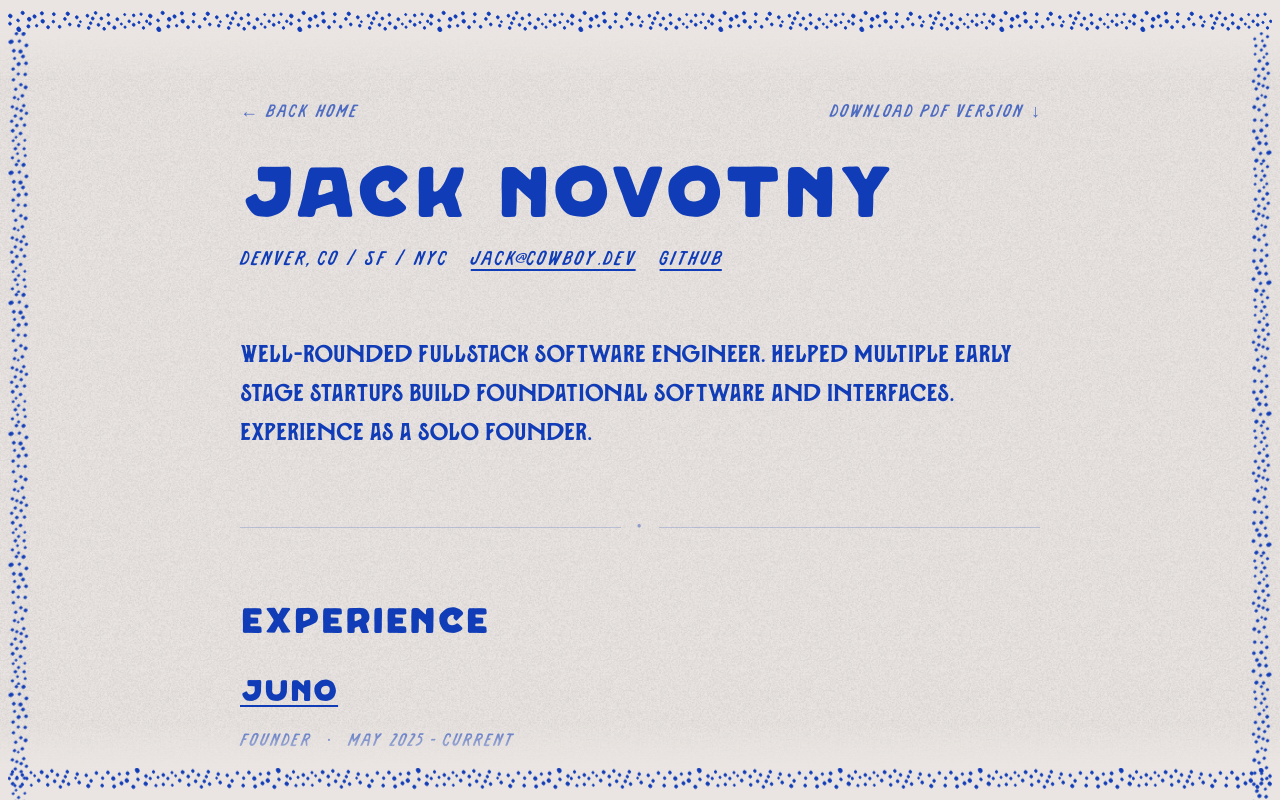
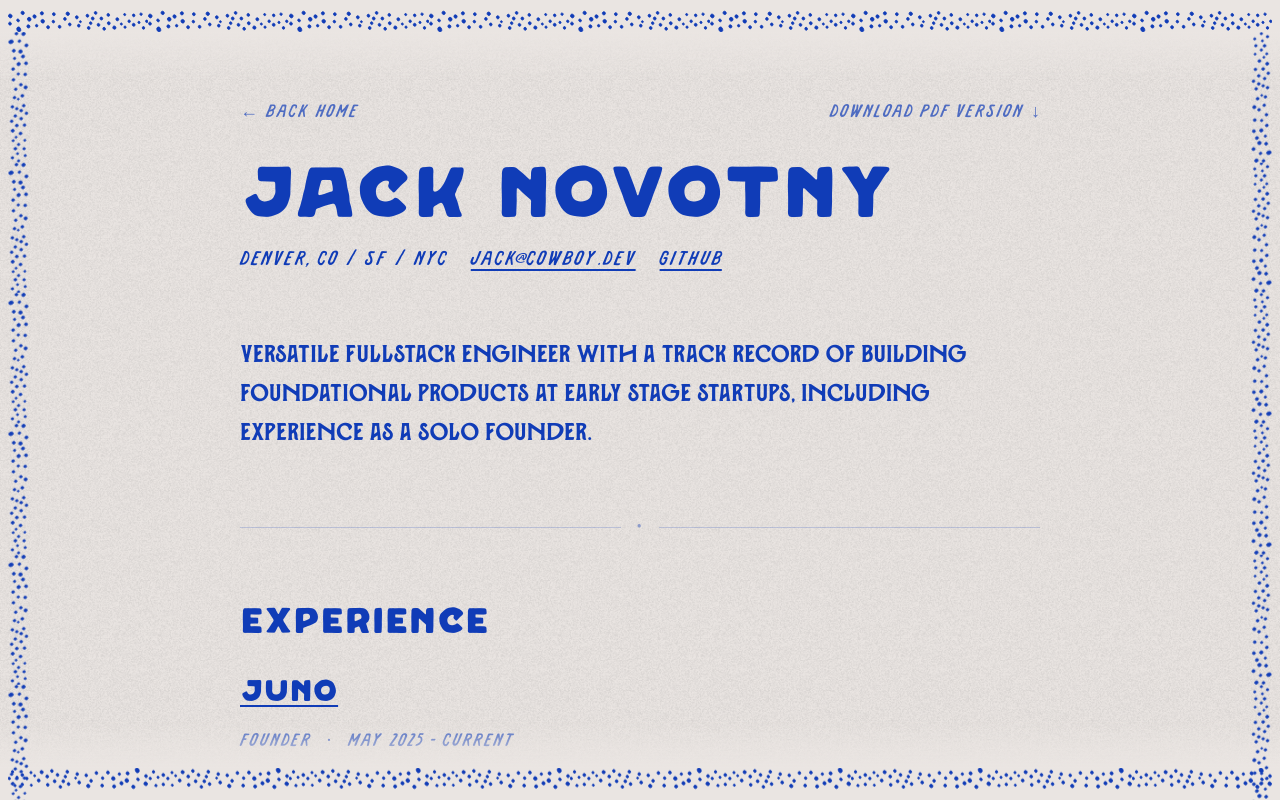
Before and after one commit to hexcowboy/cowboy.dev, a React (Vite) app: page /resume in a window 1280 px wide. Built offline with nearby package versions, Linux system fonts and the light colour scheme.

Commit message:
chaneg tagline

```diff
--- a/scripts/resume.html
+++ b/scripts/resume.html
@@ -142,7 +142,7 @@
   </header>
 
   <section class="summary">
-    <p>Well-rounded fullstack software engineer. Helped multiple early stage startups build foundational software and interfaces. Experience as a solo founder.</p>
+    <p>Versatile fullstack engineer with a track record of building foundational products at early stage startups, including experience as a solo founder.</p>
   </section>
 
   <section>
--- a/src/routes/resume.tsx
+++ b/src/routes/resume.tsx
@@ -54,9 +54,9 @@ export default function Resume() {
           {/* Summary */}
           <section className="mb-16">
             <p className="font-camino text-xl leading-relaxed md:text-2xl">
-              Well-rounded fullstack software engineer. Helped multiple early
-              stage startups build foundational software and interfaces.
-              Experience as a solo founder.
+              Versatile fullstack engineer with a track record of building
+              foundational products at early stage startups, including
+              experience as a solo founder.
             </p>
           </section>
 
```
Also changed, not shown: 1 other file (tests, documents, lock files or other folders).
